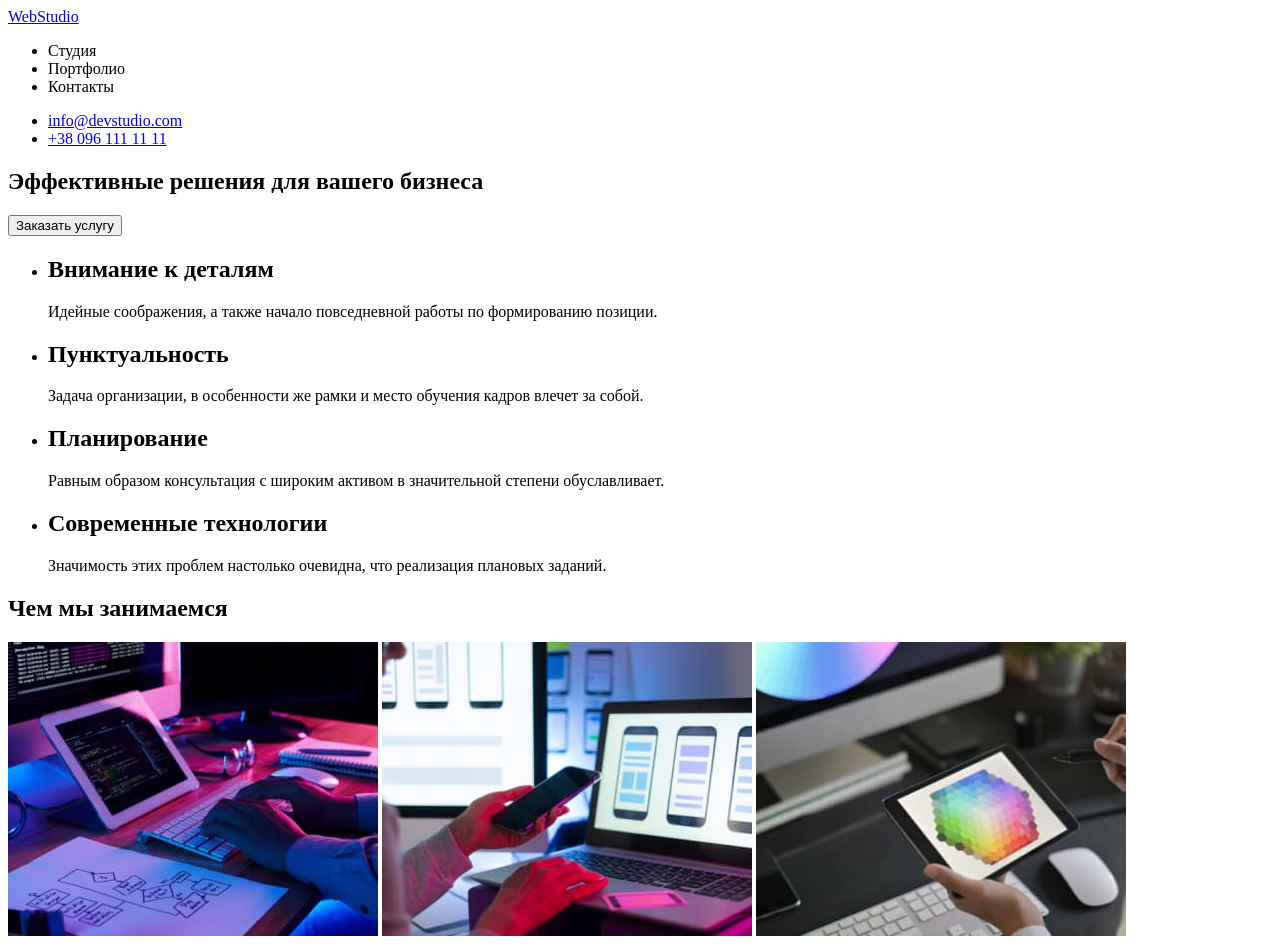
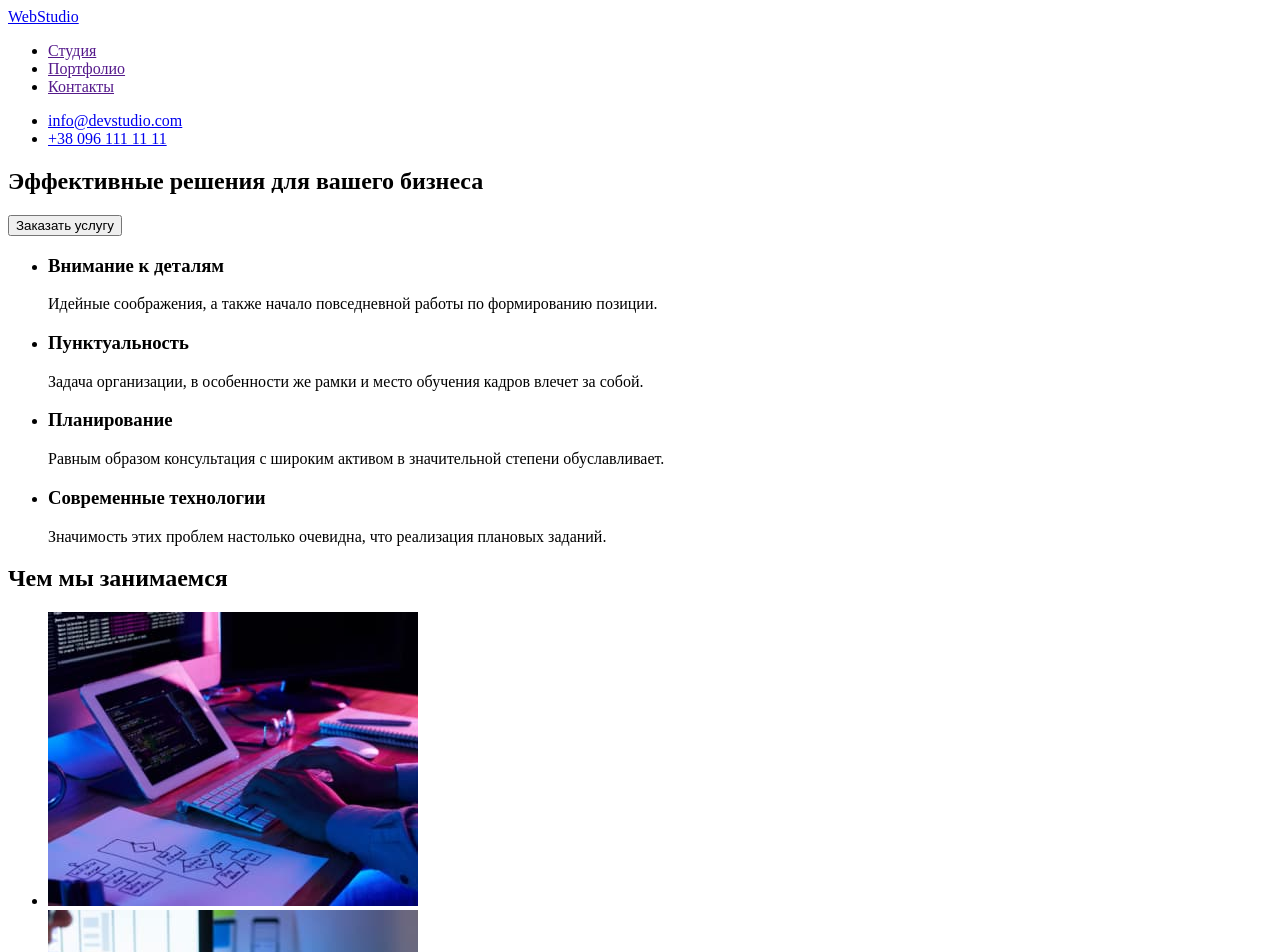
Before and after one commit to Emarhal/goit-markup-hw-01, a plain HTML site: page index.html in a window 1280 px wide. Shown: the top 952 px of the page. Drawn offline with Linux system fonts and the light colour scheme.

Commit message:
Добавил исправления от ментора

```diff
--- a/index.html
+++ b/index.html
@@ -1,20 +1,22 @@
 <!DOCTYPE html>
 <html lang="en">
+
 <head>
     <meta charset="UTF-8">
     <meta http-equiv="X-UA-Compatible" content="IE=edge">
     <meta name="viewport" content="width=device-width, initial-scale=1.0">
     <title>Document</title>
 </head>
+
 <body>
     <!-- Header -->
     <header>
+        <nav>
             <a href="/">WebStudio</a>
-<nav>
             <ul>
-        <li>Студия</li>
-        <li>Портфолио</li>
-        <li>Контакты</li>
+                <li><a href="">Студия</a></li>
+                <li><a href="">Портфолио</a></li>
+                <li><a href="">Контакты</a></li>
             </ul>
         </nav>
         <ul>
@@ -31,54 +33,56 @@
     <main>
         <section>
             <h1>Эффективные решения для вашего бизнеса</h1>
-            <button>Заказать услугу</button>
+            <button type="button">Заказать услугу</button>
         </section>
         <section>
             <ul>
                 <li>
-                    <h2>Внимание к деталям</h2>
+                    <h3>Внимание к деталям</h3>
                     <p>Идейные соображения, а также начало повседневной работы по формированию позиции.</p>
                 </li>
                 <li>
-                    <h2>Пунктуальность</h2>
+                    <h3>Пунктуальность</h3>
                     <p>Задача организации, в особенности же рамки и место обучения кадров влечет за собой.</p>
                 </li>
                 <li>
-                    <h2>Планирование</h2>
+                    <h3>Планирование</h3>
                     <p>Равным образом консультация с широким активом в значительной степени обуславливает.</p>
                 </li>
                 <li>
-                    <h2>Современные технологии</h2>
+                    <h3>Современные технологии</h3>
                     <p>Значимость этих проблем настолько очевидна, что реализация плановых заданий.</p>
                 </li>
             </ul>
         </section>
         <section>
             <h2>Чем мы занимаемся</h2>
-            <img width="370" src="./images/prints.jpg" alt="prints">
-            <img width="370" src="./images/telephone.jpg" alt="telephone">
-            <img width="370" src="./images/hexagon.jpg" alt="hexagon">
+            <ul>
+                <li><img width="370" src="./images/prints.jpg" alt="prints"></li>
+                <li><img width="370" src="./images/telephone.jpg" alt="telephone"></li>
+                <li><img width="370" src="./images/hexagon.jpg" alt="hexagon"></li>
+            </ul>
         </section>
         <section>
             <h2>Наша команда</h2>
             <ul>
                 <li>
-                    <img width="130" src="./images/igor-demianenko.jpg" alt="Игорь Демьяненко">
+                    <img width="270" src="./images/igor-demianenko.jpg" alt="Игорь Демьяненко">
                     <h3>Игорь Демьяненко</h3>
                     <p>Product Designer</p>
                 </li>
                 <li>
-                    <img width="130" src="./images/olga-repina.jpg" alt="Ольга Репина">
+                    <img width="270" src="./images/olga-repina.jpg" alt="Ольга Репина">
                     <h3>Ольга Репина</h3>
                     <p>Frontend Developer</p>
                 </li>
                 <li>
-                    <img width="130" src="./images/nikolai-tarasov.jpg" alt="Николай Тарасов">
+                    <img width="270" src="./images/nikolai-tarasov.jpg" alt="Николай Тарасов">
                     <h3>Николай Тарасов</h3>
                     <p>Marketing</p>
                 </li>
                 <li>
-                    <img width="130" src="./images/mikhail-ermakov.jpg" alt="Михаил Ермаков">
+                    <img width="270" src="./images/mikhail-ermakov.jpg" alt="Михаил Ермаков">
                     <h3>Михаил Ермаков</h3>
                     <p>UI Designer</p>
                 </li>
@@ -102,4 +106,5 @@
     </footer>
 
 </body>
+
 </html>
```
Lines whose indentation alone changed are shown as unchanged.
